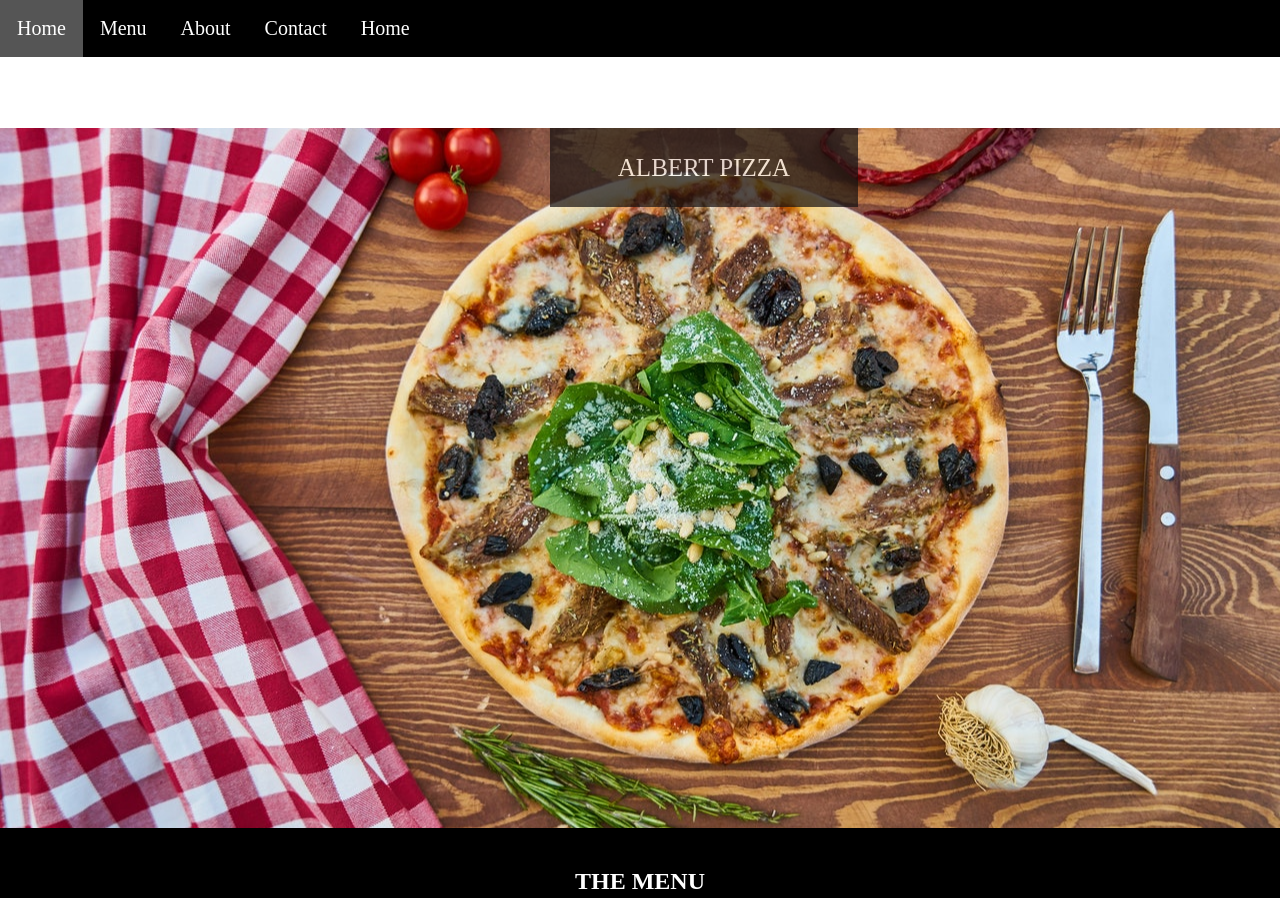
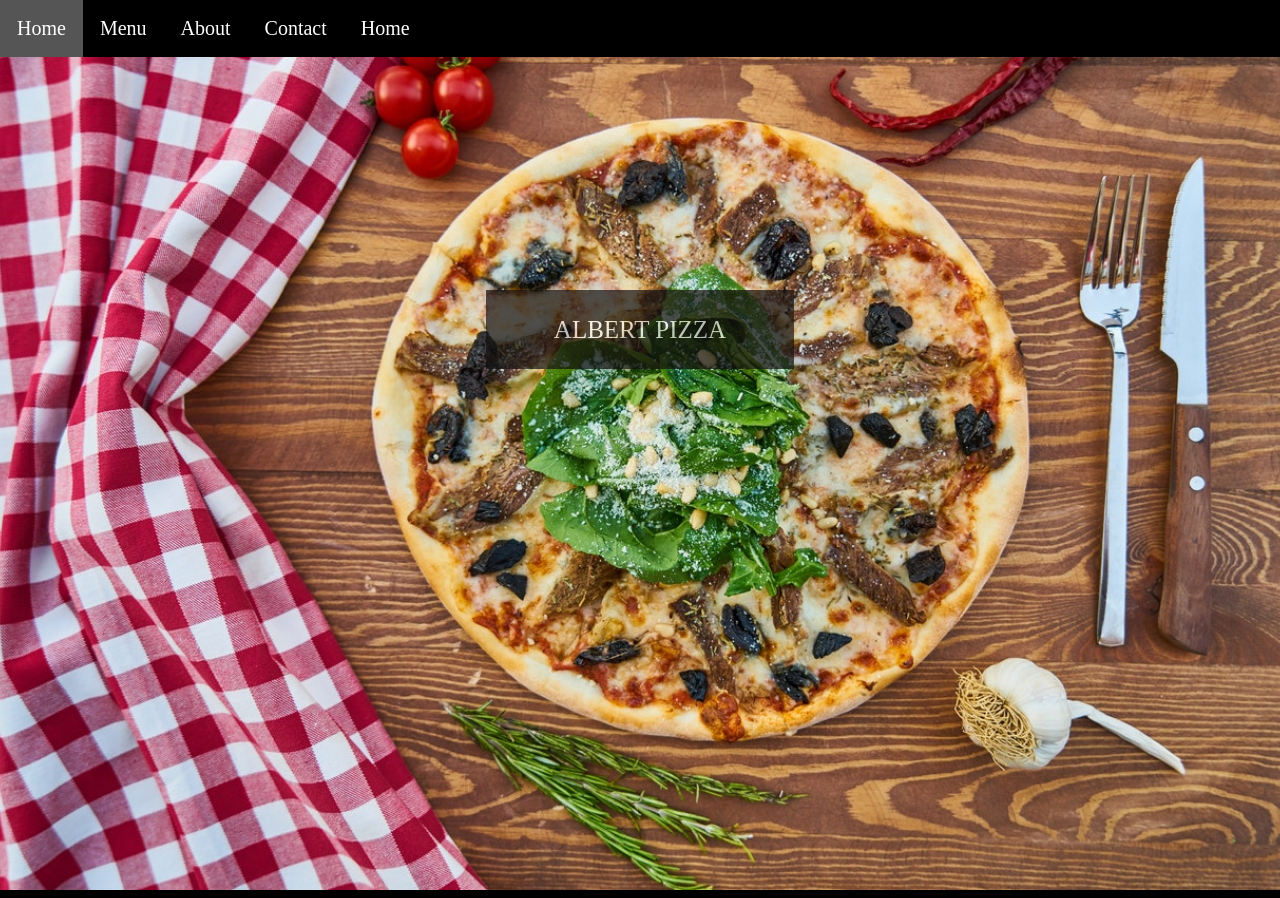
Before and after one commit to Albert4940/Albert-Pizza, a plain HTML site: page index.html in a window 1280 px wide. Shown: the top 898 px of the page. Drawn offline with Linux system fonts and the light colour scheme.

Commit message:
i update header and ban

```diff
--- a/index.html
+++ b/index.html
@@ -13,10 +13,13 @@
                 <a href="#">Contact</a>
                 <a href="#">Home</a>
             </nav>
+        </header>
+        <div id="ban">
             <div id="pizza-name">
                 ALBERT PIZZA
             </div>
-        </header>
+        </div>
+
         <section>
             <div id="menu">
                 <h1 style="color: white; text-align: center;">THE MENU</h1>
--- a/src/index.css
+++ b/src/index.css
@@ -6,20 +6,14 @@ nav{
     width: 100%;
     background-color: #000;
     opacity: 0.7;
-<<<<<<< HEAD
      overflow: auto;
-     position:fixed;
-     z-index: 10;
-     top: 0;
-=======
-    overflow: auto;
-    position:fixed;
+     position: fixed;
      z-index: 1;
      top: 0;
-
->>>>>>> contact-branch
 }
-
+header{
+    margin-bottom: -10px;
+}
 nav:hover{
     opacity: inherit;
 }
@@ -38,17 +32,18 @@ nav a{
 }
 
 
-header{
-    margin-top: 0;
-    height: 700px;
+#ban{
+   /* margin-top: -140px;*/
+    height: 900px;
     background-image: url("img/close-up.jpg");
     background-position: center;
     background-repeat: no-repeat;
     background-size: cover;
     /* background-color: yellow; */
+
 }
 
-/* Menu */
+/* Ban */
 #pizza-name{
     text-align: center;
     background-color: rgb(20, 16, 16);
@@ -57,12 +52,13 @@ header{
     width: 20%;
     padding: 2%;
     font-size: 25px;
-    margin-top: 10%;
-    margin-left: 43%;
+    margin: auto;
+    position: relative;
+    top: 300px;
 }
 
 
-
+/* Menu */
 #menu{
     background-color: black;
     padding-top: 20px;
```
